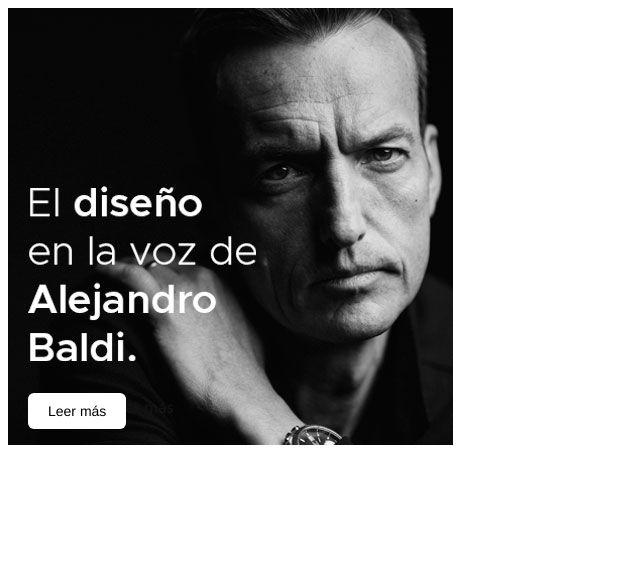
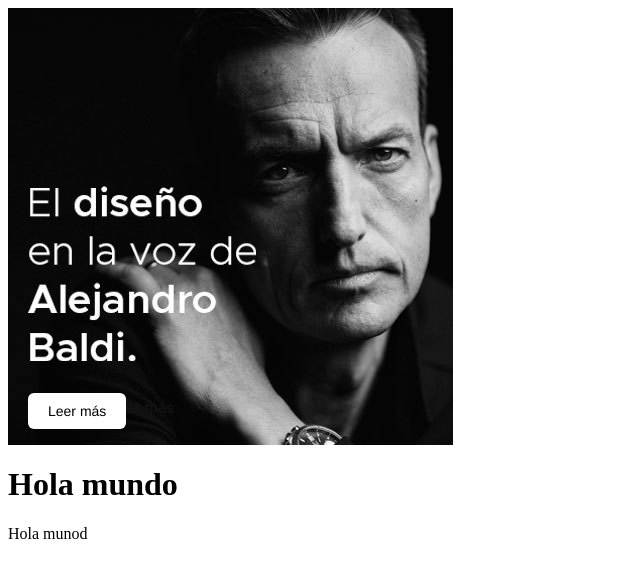
Before and after one commit to amunoz9603/Prueba, a plain HTML site: page index.html in a window 1280 px wide. Shown: the whole page, without its empty margins (0-640 px from the left). Drawn offline with Linux system fonts and the light colour scheme.

Commit message:
Se agrego un parrafo

```diff
--- a/index.html
+++ b/index.html
@@ -13,5 +13,8 @@
         <img class="img" src="imagenes/Home 2.jpg" alt="" width="445" height="437">
         <a class="btn-slider" href="http://laweb.com" target="_blank">Leer más</a>
     </div>
+
+    <h1> Hola mundo </h1>
+    <p>Hola munod</p>
 </body>
 </html>
```
